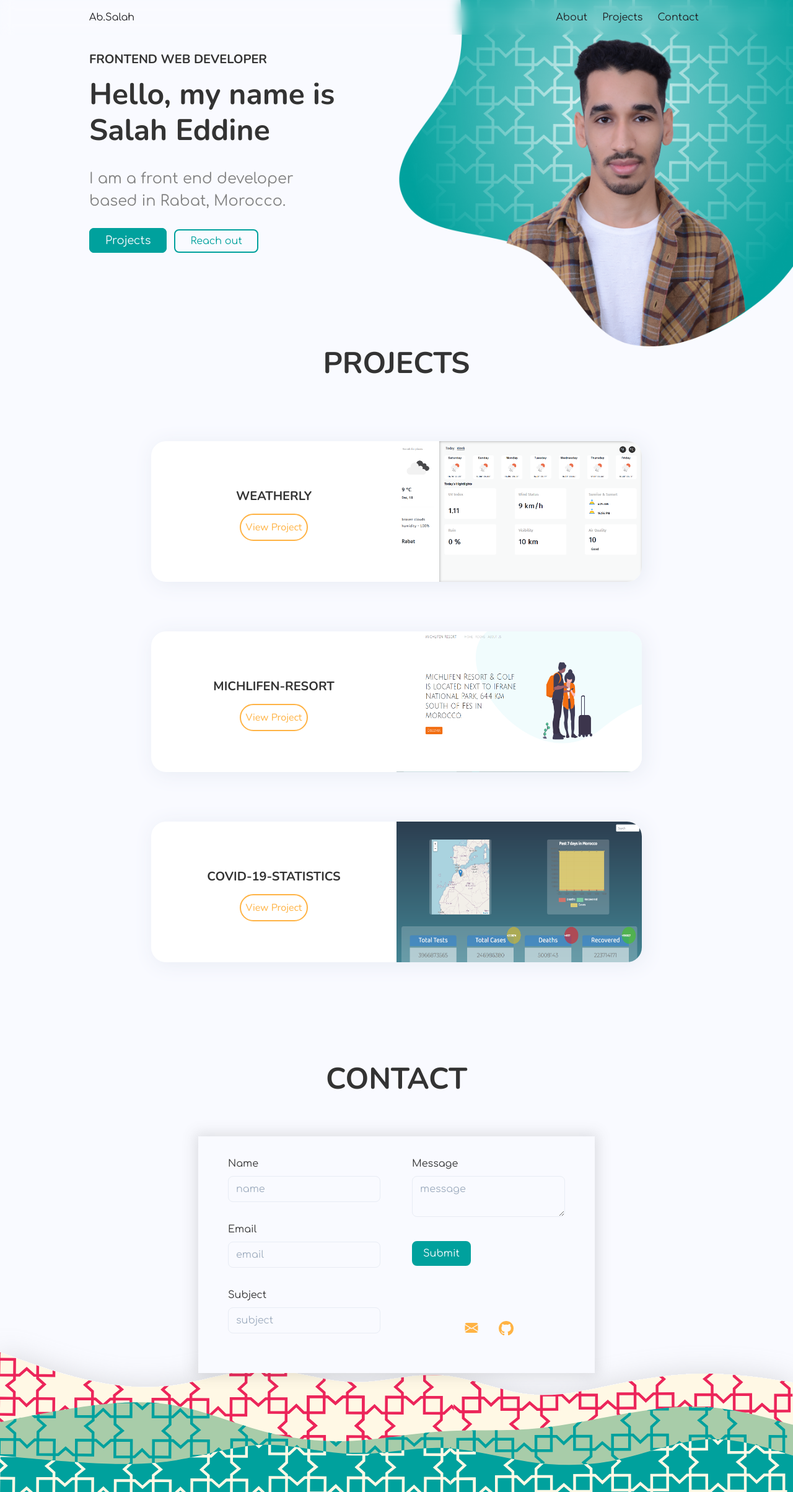
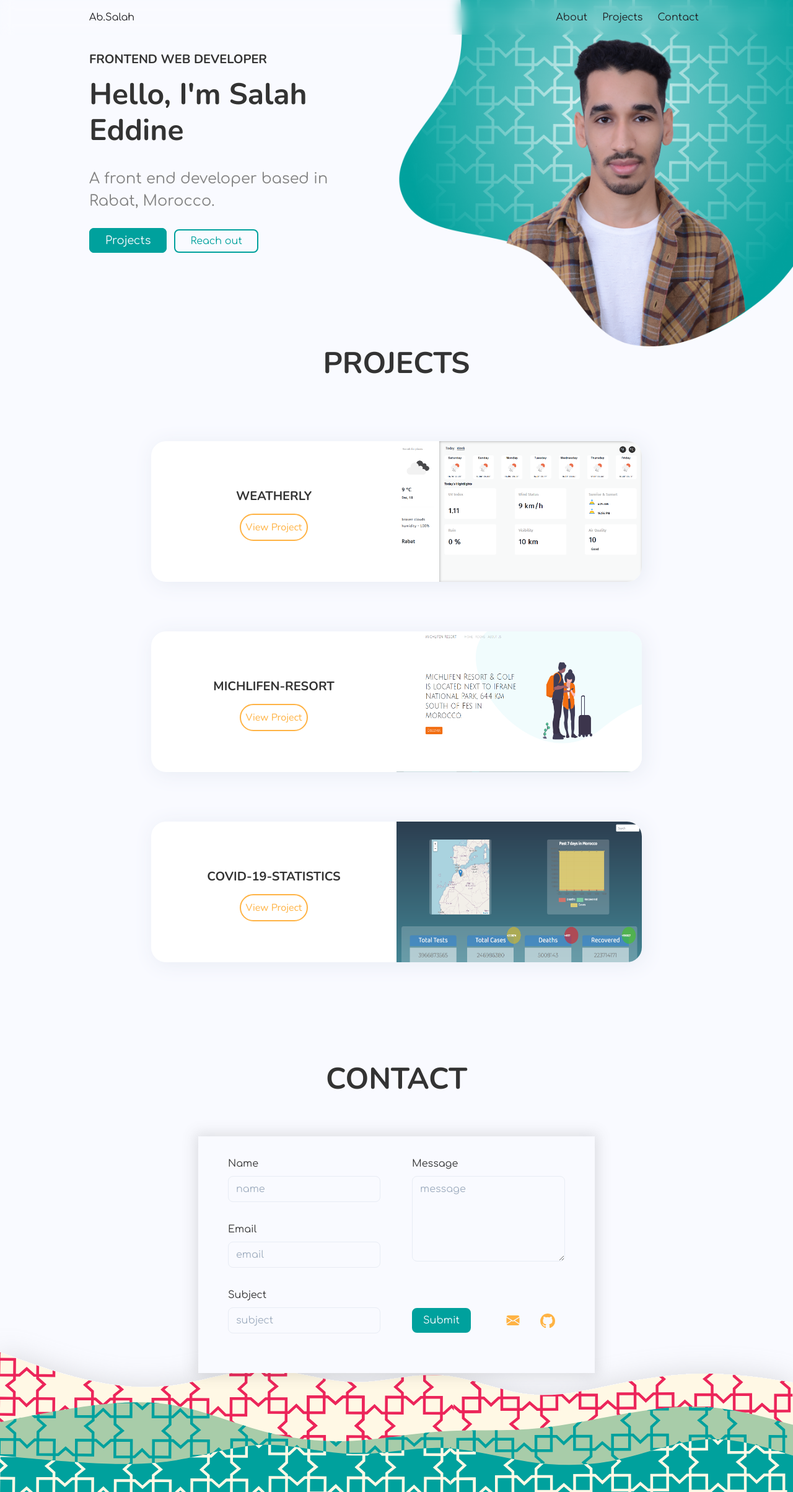
Before and after one commit to Salaheddin12/ab-salah, a Next.js app: page / in a window 1280 px wide. Shown: the whole page at 62% size. Built offline with nearby package versions, Linux system fonts and the light colour scheme.

Commit message:
refactor: contact form improvments

```diff
--- a/components/sections/Contact/index.js
+++ b/components/sections/Contact/index.js
@@ -58,12 +58,20 @@ const FormBox = styled.div`
   }
 `
 
+export const Actions = styled.div`
+  display: flex;
+  justify-content: space-between;
+  flex-direction: row;
+  align-items: center;
+  padding-top: 0.75rem;
+`
+
 const ContactForm = () => {
   const toast = useToast()
   const [status, setStatus] = useState('initial');
+  const initialFormValues = { name: '', email: '', subject: '', message: '' };
 
   const handleSubmit = async data => {
-
     await sendMail(data)
       .then(() => {
         setStatus('success');
@@ -88,11 +96,20 @@ const ContactForm = () => {
     }
   ]
   useEffect(() => {
-    if(status !== 'initial')
+    if (status === 'success')
       toast({
-      title: `${status} toast`,
+        title: "Email sent successfully",
+        description: "We'll get back to you soon.",
         status: status,
-      position: 'top',
+        position: 'top-right',
+        isClosable: true,
+      })
+    if (status === 'error')
+      toast({
+        title: "There was a probem sending your message",
+        description: "Please try again",
+        status: status,
+        position: 'top-right',
         isClosable: true,
       })
   });
@@ -108,10 +125,14 @@ const ContactForm = () => {
           Contact
         </Heading>
         <Formik
-          initialValues={{ name: '', email: '', subject: '', message: '' }}
+          initialValues={initialFormValues}
           validationSchema={schema}
-          onSubmit={values => {
-            handleSubmit(values)
+          onSubmit={(values, actions) => {
+            handleSubmit(values).then(() => {
+            actions.resetForm({
+             values: initialFormValues,
+           })
+          });
           }}
         >
           {props => (
@@ -144,21 +165,23 @@ const ContactForm = () => {
                         <FormTextArea
                           {...field}
                           id="message"
+                          rows={5}
                           placeholder="message"
                         />
                         <FormErrorMessage>{form.errors.message}</FormErrorMessage>
                       </FormControl>
                     )}
                   </Field>
+                  <Actions>
                     <Button
                       mt={4}
                       type="submit"
                       variant="base"
-                    display="block"
                     >
                       Submit
                     </Button>
                     <Socials />
+                  </Actions>
                 </div>
               </FormBox>
             </Form>
--- a/components/sections/Intro/index.js
+++ b/components/sections/Intro/index.js
@@ -31,10 +31,10 @@ const index = () => {
           frontend web developer
         </Heading>
         <Heading as="h2" variant="section-title" pb="2rem" margin={0}>
-          Hello, my name is Salah Eddine
+          {"Hello, I'm Salah Eddine"}
         </Heading>
         <Paragraph variant="section-p">
-          I am a front end developer based in Rabat, Morocco.
+          A front end developer based in Rabat, Morocco.
         </Paragraph>
         <LinkItem href="#projects" variant="teal">
           Projects
--- a/components/socials/index.js
+++ b/components/socials/index.js
@@ -6,14 +6,10 @@ import styled from '@emotion/styled'
 export const Links = styled.div`
   display: flex;
   padding-top: 1rem;
-  margin-top: 3.5rem;
   justify-content: space-between;
   flex-direction: row;
   justify-content: center;
   align-items: center;
-  @media (max-width: 768px) {
-    margin-top: 1rem;
-  }
   svg {
     width: 24px;
   }
--- a/package.json
+++ b/package.json
@@ -3,7 +3,7 @@
   "version": "1.0.0",
   "description": "Salah's portfolio",
   "scripts": {
-    "dev": "next dev -H 0.0.0.0",
+    "dev": "next dev -p 3001",
     "build": "next build",
     "start": "next start",
     "prettier": "prettier -write .",
```
Lines whose indentation alone changed are shown as unchanged.
